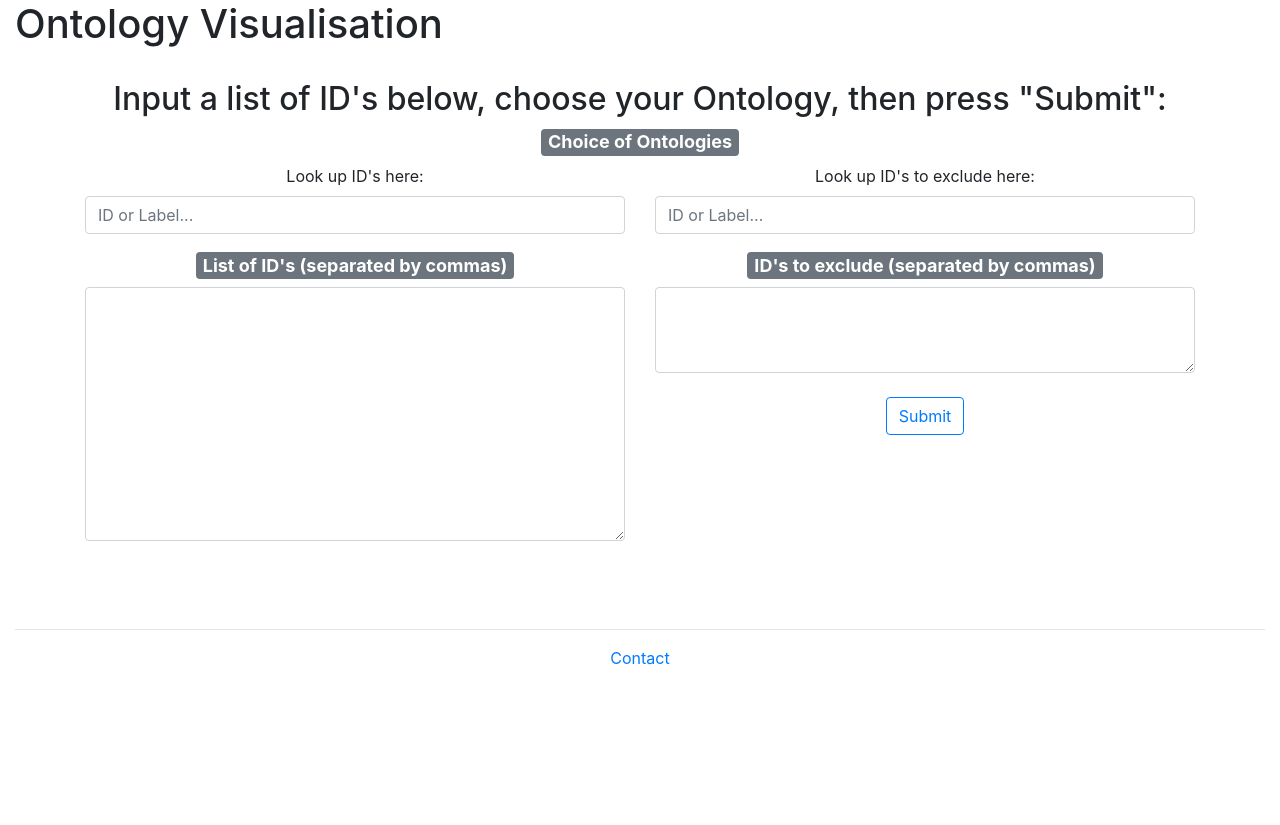
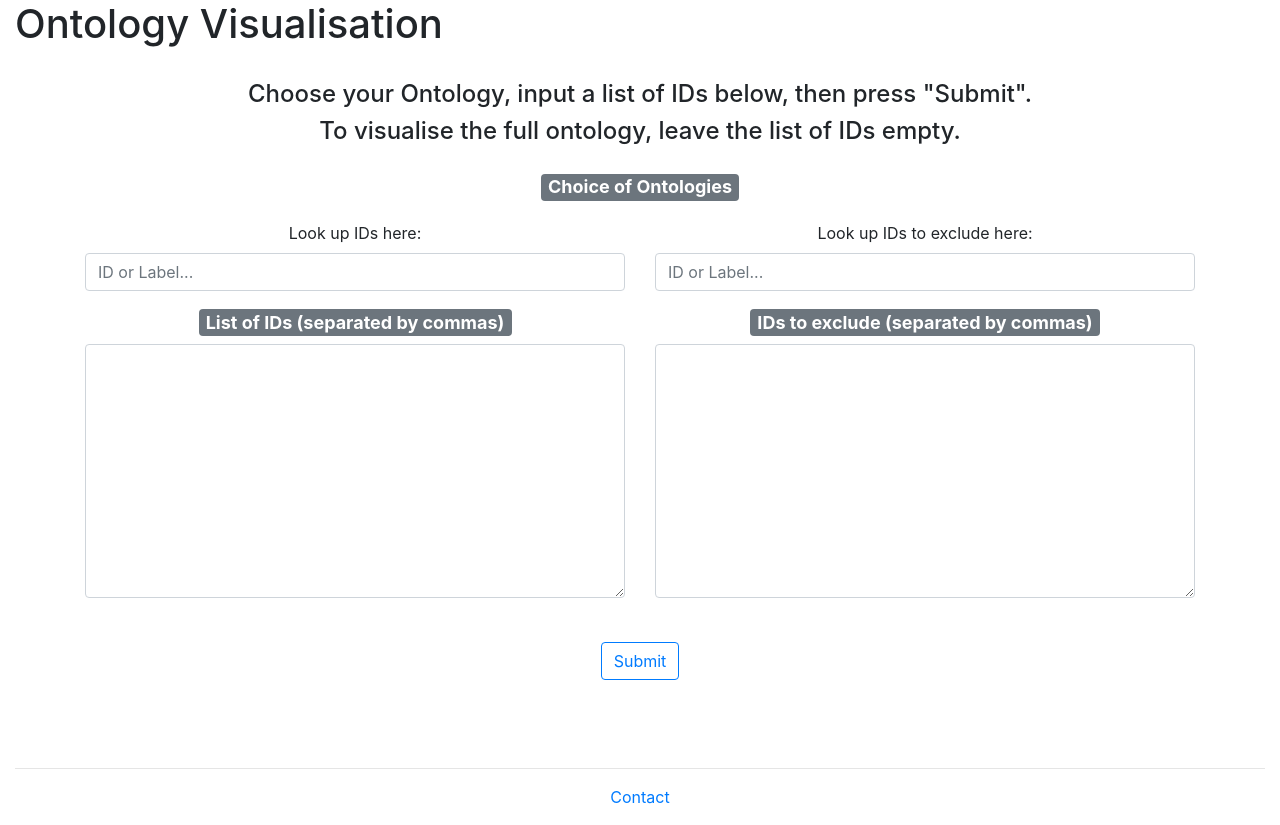
Before and after one commit to ontology-tools/onto-vis, a Flask app: page / in a window 1280 px wide. Before the commit the page ends 665 px from the top, so only its background shows below. Run offline with Flask 2, Linux system fonts and the light colour scheme; some libraries are stand-ins or nearby versions.

Commit message:
UI fixes
Signed-off-by: Tom <tomjuggler@gmail.com>

```diff
--- a/templates/index.html
+++ b/templates/index.html
@@ -69,13 +69,13 @@
   <div class="modal-dialog" role="document">
     <div class="modal-content">
       <div class="modal-header">
-        <h5 class="modal-title" id="alertBoxLabel">No Ontology chosen</h5>
+        <h5 class="modal-title" id="alertBoxLabel">No ontology chosen</h5>
         <button type="button" class="close" data-dismiss="modal" aria-label="Close">
           <span aria-hidden="true">&times;</span>
         </button>
       </div>
       <div class="modal-body">
-        Please select one or more of the checkboxes
+        Please select one or more ontology
       </div>
       <div class="modal-footer">
         <button type="button" class="btn btn-secondary" data-dismiss="modal">Close</button>
@@ -83,30 +83,33 @@
     </div>
   </div>
 </div>
-<h2 style="text-align: center;">
-    Input a list of ID's below, choose your Ontology, then press "Submit":
-</h2>
+<h4 style="text-align: center;">
+    Choose your Ontology, input a list of IDs below, then press "Submit".
+</h4>
+<h4 style="text-align: center;">
+    To visualise the full ontology, leave the list of IDs empty.
+</h4>
 
 <div id="form_div" style="text-align: center;">
     <form  target=”_blank” id="submitText" name="form" method="POST" style="text-align: center;"
     action="/visualise" onsubmit="return required()">
 
     <h4>
-      <span class="badge badge-secondary" placeholder="EG: AddictO BCIO">
+      <span class="badge badge-secondary" placeholder="EG: AddictO BCIO" style = "margin-top: 20px;">
           Choice of Ontologies
       </span>
   </h4>
-
+  <div id="ont_div" style=" border-radius: 3px;  padding: 6px 11px; font-size: 24px; text-align: center;">
   {% for ont in ontologies %}
-  <input id="{{ont}}" type="checkbox" name="{{ont}}" value="{{ont}}">{{ont}}
+  <input id="{{ont}}" type="checkbox" name="{{ont}}" value="{{ont}}" style = "margin: 0px 10px; position: relative; bottom: 3px;" >{{ont}}
   {% endfor %}
   <input id="repo-text-box" name="repo" value="" hidden="true">
-
+  </div>
     <div class="container">
       <div class="row">
 
         <div class="col">
-          <label for="search-replace" class="control-label">Look up ID's here:</label>
+          <label for="search-replace" class="control-label">Look up IDs here:</label>
           <input class="form-control bs-autocomplete" id="search-replace" value="" placeholder="ID or Label..." type="text"
             data-source="demo_source.php" data-hidden_field_id="id-or-label" data-item_id="id" data-item_label="name"
             autocomplete="off">
@@ -116,7 +119,7 @@
           </div>
           <h4>
             <span class="badge badge-secondary">
-                List of ID's (separated by commas)
+                List of IDs (separated by commas)
             </span>
           </h4>
           <textarea id="idList" form="submitText" class="form-control" placeholder="" name="idList"rows="10"></textarea>
@@ -124,7 +127,7 @@
 
 
         <div class="col">
-          <label for="search-replace2" class="control-label">Look up ID's to exclude here:</label>
+          <label for="search-replace2" class="control-label">Look up IDs to exclude here:</label>
           <input class="form-control bs-autocomplete2" id="search-replace2" value="" placeholder="ID or Label..." type="text"
             data-source="demo_source.php" data-hidden_field_id="id-or-label2" data-item_id="id" data-item_label="name"
             autocomplete="off">
@@ -134,16 +137,18 @@
           </div>
             <h4>
               <span class="badge badge-secondary">
-                  ID's to exclude (separated by commas)
+                  IDs to exclude (separated by commas)
               </span>
             </h4>
-            <textarea id="excludeIDList" form="submitText" class="form-control" name="excludeIDList"rows="3"></textarea>
+            <textarea id="excludeIDList" form="submitText" class="form-control" name="excludeIDList"rows="10"></textarea>
               <br>
 
-          <input class="btn btn-outline-primary" type="submit" value="Submit">
+
         </div>
 
+
      </div>
+     <input class="btn btn-outline-primary" type="submit" value="Submit" style="margin-top: 20px;">
     </div>
     </form>
 </div>
```
